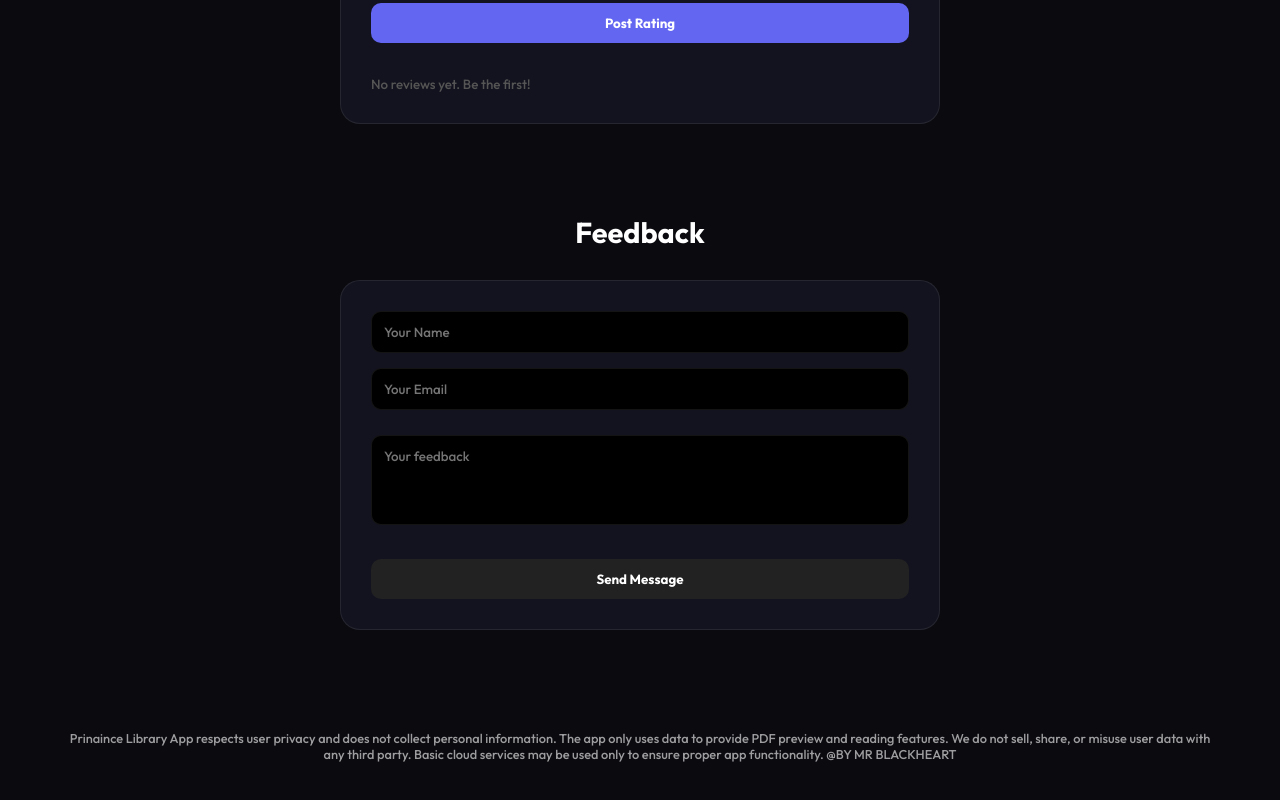
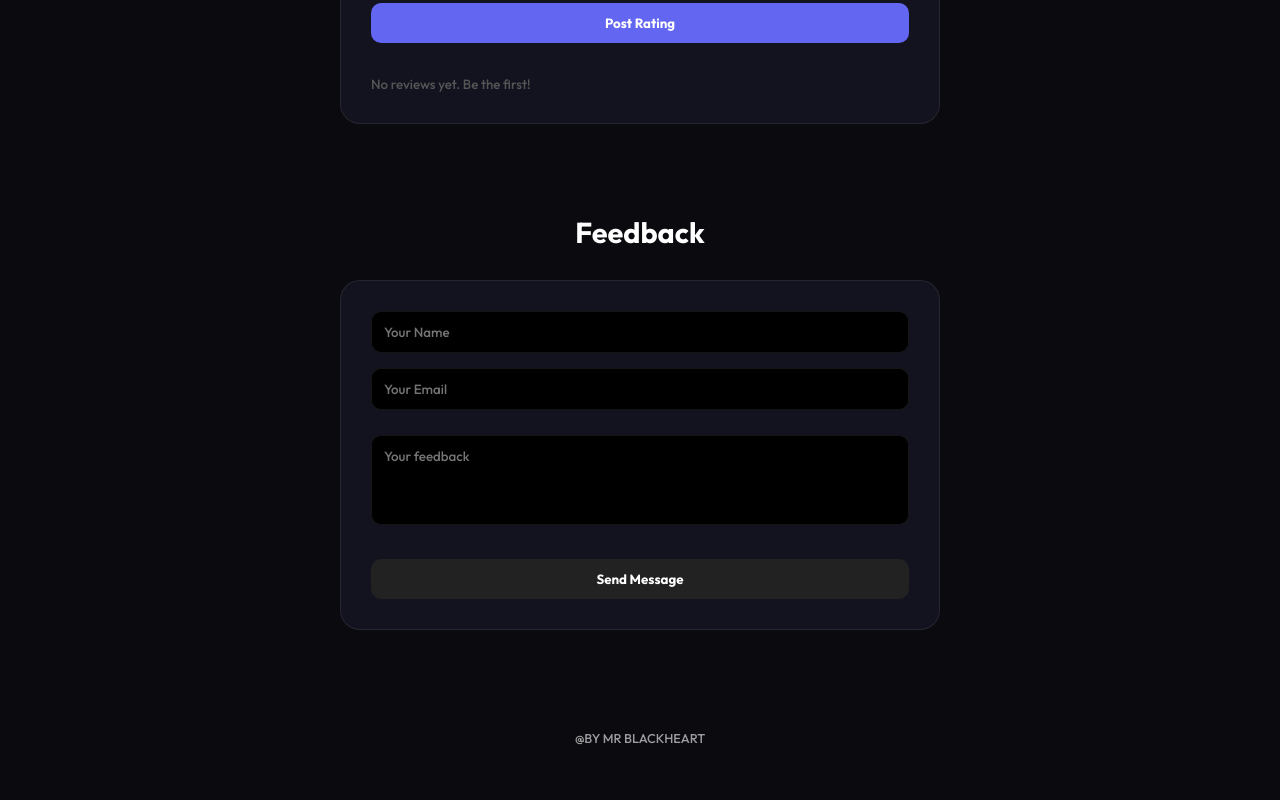
Before and after one commit to Prinaince/Website, a plain HTML site: page index.html in a window 1280 px wide. Shown: the part 1025-1825 px from the top of the page. Drawn offline with nearby package versions, Linux system fonts and the light colour scheme; no server answers.

Commit message:
Update index.html

```diff
--- a/index.html
+++ b/index.html
@@ -155,12 +155,7 @@
 
     <!-- Privacy -->
     <section id="privacy" style="text-align: center; opacity: 0.6; font-size: 0.8rem; margin-top: 20px;">
-        <p> Prinaince Library App respects user privacy and does not collect personal information.
-The app only uses data to provide PDF preview and reading features.
-We do not sell, share, or misuse user data with any third party.
-Basic cloud services may be used only to ensure proper app functionality.
-
-            @BY MR BLACKHEART</p>
+        <p> @BY MR BLACKHEART</p>
     </section>
 
     <!-- BOTTOM DOCK NAVIGATION -->
```
